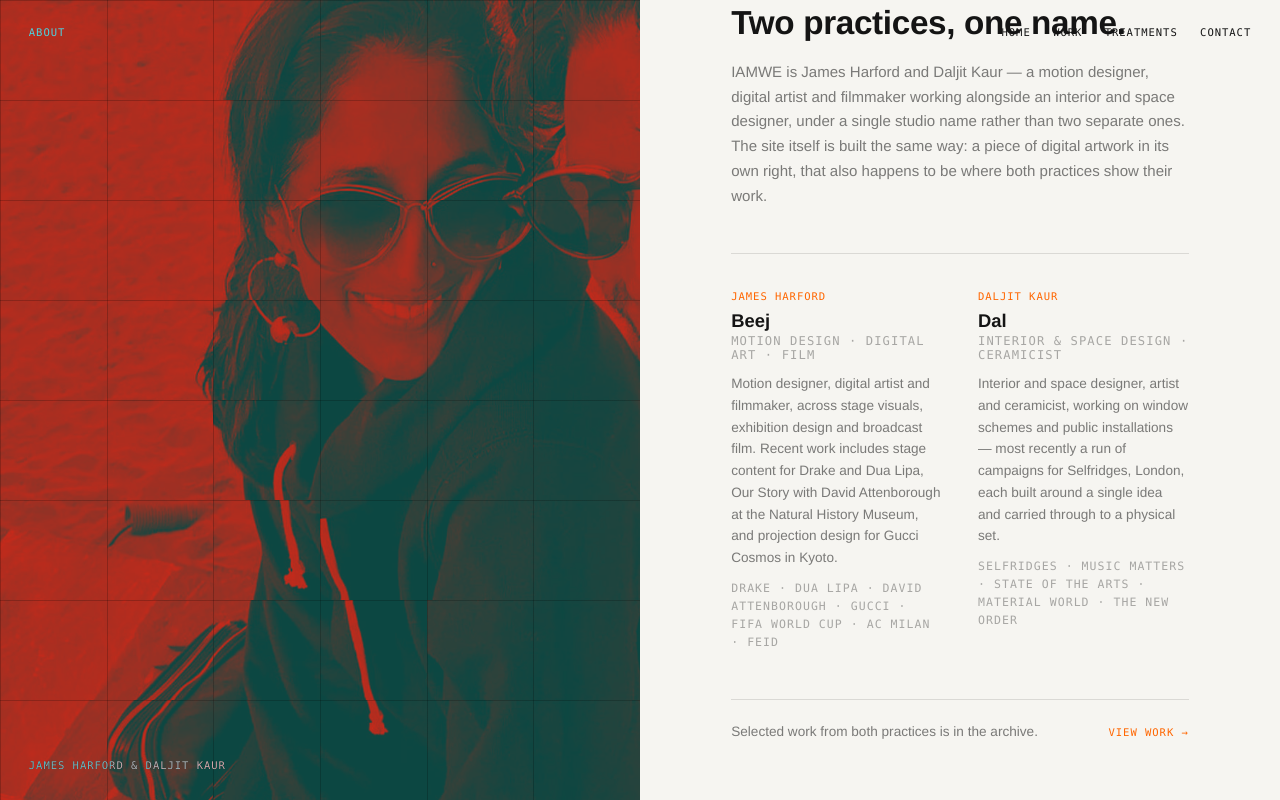
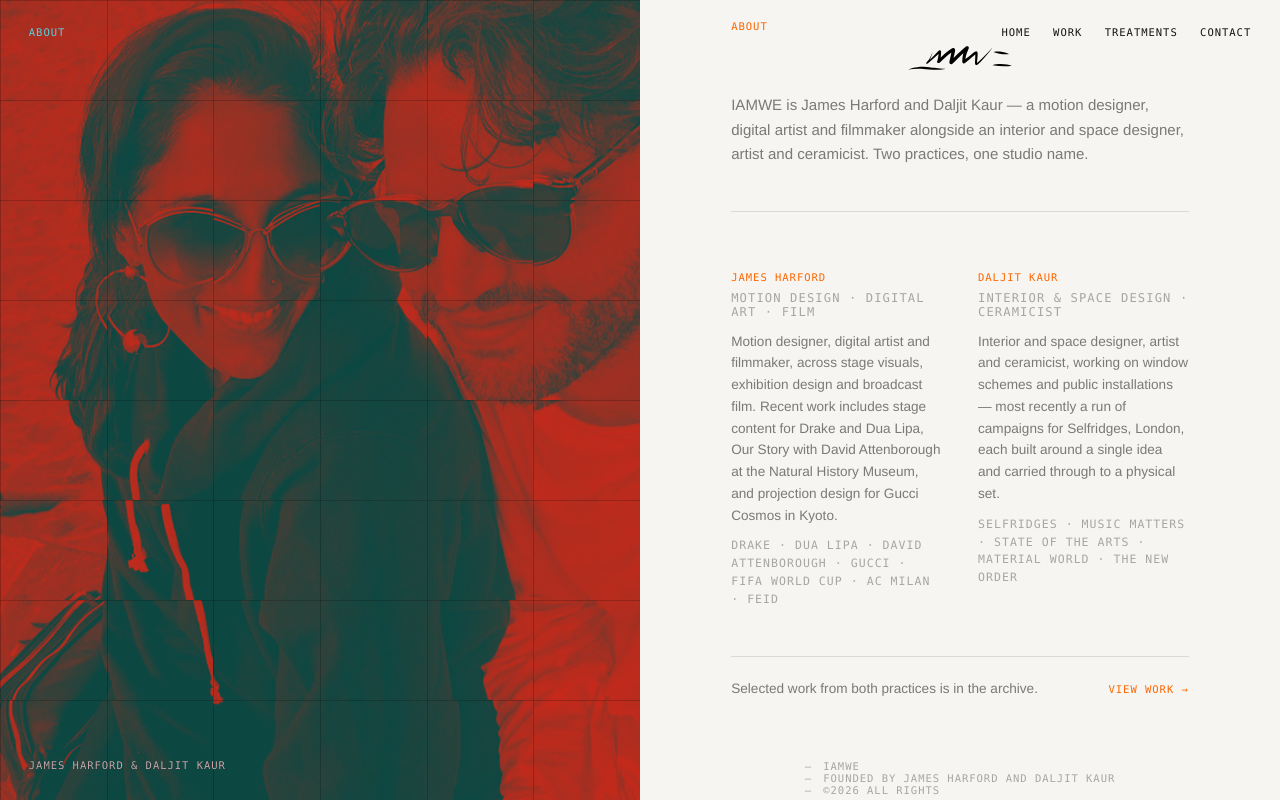
Before and after one commit to Beej-new-futures/IAMWE, a website built with Vite: page about/index.html in a window 1280 px wide. Built offline with nearby package versions, Linux system fonts and the light colour scheme.

Commit message:
About: centre wordmark, rewrite intro

```diff
--- a/about/index.html
+++ b/about/index.html
@@ -60,20 +60,22 @@
 
         <div class="about-intro">
           <span class="eyebrow mono">About</span>
-          <h1>Two practices, one name.</h1>
+          <!-- The wordmark IS the heading. Kept as an <h1> with the mark
+               as its alt text, so the document still has one, and search
+               and screen readers still get "IAMWE" rather than nothing. -->
+          <h1 class="about-wordmark">
+            <img src="/IAMWE_LOGO_TRIM.svg" alt="IAMWE" width="352" height="88">
+          </h1>
           <p>IAMWE is James Harford and Daljit Kaur — a motion designer,
-          digital artist and filmmaker working alongside an interior and
-          space designer, under a single studio name rather than two
-          separate ones. The site itself is built the same way: a piece of
-          digital artwork in its own right, that also happens to be where
-          both practices show their work.</p>
+          digital artist and filmmaker alongside an interior and space
+          designer, artist and ceramicist. Two practices, one studio
+          name.</p>
         </div>
 
         <div class="about-practices">
 
           <div class="about-practice">
             <span class="code mono">James Harford</span>
-            <h2>Beej</h2>
             <span class="role mono">Motion design · Digital art · Film</span>
             <p>Motion designer, digital artist and filmmaker, across stage
             visuals, exhibition design and broadcast film. Recent work
@@ -86,7 +88,6 @@
 
           <div class="about-practice">
             <span class="code mono">Daljit Kaur</span>
-            <h2>Dal</h2>
             <span class="role mono">Interior &amp; space design · Ceramicist</span>
             <p>Interior and space designer, artist and ceramicist, working
             on window schemes and public installations — most recently a
--- a/public/about-hero.js
+++ b/public/about-hero.js
@@ -67,8 +67,24 @@
 
   // How the photo behind the tiles is scaled beyond a plain cover-fit,
   // so a tile can slide its picture without ever exposing a bare edge.
-  // At the largest drag this still leaves comfortable room to spare.
-  const BLEED = 1.22;
+  // Cover-fit is already the least zoom that fills the panel, so this is
+  // the only zoom that is a choice rather than a requirement — every
+  // point of it is picture thrown away. It was 1.22, which on top of a
+  // 4:3 photo in a near-square panel read as punched in. 1.08 is the
+  // floor that still gives the drag below its full range vertically
+  // (see the slack maths in build); going lower means lowering
+  // MAX_DRAG_PX with it, or the clamp simply shortens the drag.
+  const BLEED = 1.08;
+
+  // Where the crop sits. The photo is 4:3 and the panel is close to
+  // square, so cover-fit throws away roughly an eighth of the picture off
+  // each side — and dead centre put that cut through Beej, who is at
+  // about 0.78 across, while spending the left of the frame on empty
+  // sand. 0.5 is centred; higher keeps more of the right-hand side.
+  // These behave exactly like the two halves of object-position, and the
+  // poster underneath is handed them so its crop stays identical.
+  const FOCUS_X = 0.80;
+  const FOCUS_Y = 0.50;
 
   // The brush — how far a fully-engaged tile's picture slides (px, at
   // the brush's own centre — every tile that close in slides about
@@ -77,7 +93,7 @@
   // far behind the real cursor the brush's own centre trails. A lower
   // EASE makes the drag visibly lag further behind the cursor; 1.0
   // would remove the delay entirely and snap straight to it.
-  const MAX_DRAG_PX = 44;
+  const MAX_DRAG_PX = 34;
   const BRUSH_RADIUS_FRAC = 0.42;  // × the shorter side of the panel
   const BRUSH_EASE = 0.055;
   const MOUSE_FADE_MS = 700;
@@ -139,7 +155,12 @@
   mount.appendChild(gridLines);
 
   let cols = 0, rows = 0, cellW = 0, cellH = 0;
-  let slackX = 0, slackY = 0; // px a picture may slide before baring an edge
+  // How far a picture may slide before its own edge enters the tile
+  // window. Four numbers, not two: once FOCUS is off centre the margin
+  // is not the same on both sides — at FOCUS_X 0.8 there is four times
+  // as much room to the left as to the right — and a symmetric clamp
+  // would happily slide a tile straight off its short side.
+  let maxTX = 0, minTX = 0, maxTY = 0, minTY = 0;
   let tiles = []; // { img, ci, cj, ... } — ci/cj are this tile's centre, 0..1
 
   function build() {
@@ -164,7 +185,7 @@
     const ih = poster.naturalHeight || 1200;
     const scale = Math.max(W / iw, H / ih) * BLEED;
     const sw = iw * scale, sh = ih * scale;
-    const offX = (W - sw) / 2, offY = (H - sh) / 2;
+    const offX = (W - sw) * FOCUS_X, offY = (H - sh) * FOCUS_Y;
 
     // How far any single picture may slide before its own edge would
     // enter the tile window. BLEED sets this as a fraction of the panel,
@@ -173,15 +194,23 @@
     // which reads as a black square, since .about-hero sits on ink.
     // Clamping every offset to the real measured slack fixes that at any
     // panel size without zooming the photo further in for everyone.
-    slackX = Math.max(0, (sw - W) / 2 - 1);
-    slackY = Math.max(0, (sh - H) / 2 - 1);
+    // A positive tx slides the picture right, so it is bounded by the
+    // margin sitting off the left edge — which is the side FOCUS ate into.
+    maxTX = Math.max(0, (sw - W) * FOCUS_X - 1);
+    minTX = -Math.max(0, (sw - W) * (1 - FOCUS_X) - 1);
+    maxTY = Math.max(0, (sh - H) * FOCUS_Y - 1);
+    minTY = -Math.max(0, (sh - H) * (1 - FOCUS_Y) - 1);
 
     const src = poster.currentSrc || poster.src;
 
-    // Hand BLEED to the stylesheet so the poster underneath can scale by
-    // exactly the same factor. Both are cover-fit and centred, so one
-    // shared number keeps the backdrop aligned with the tiles to the pixel.
+    // Hand the placement to the stylesheet so the poster underneath lands
+    // in exactly the same spot. object-position takes the focus directly;
+    // making it the transform-origin too means scaling by BLEED pivots on
+    // that same point, which is what keeps the two crops identical rather
+    // than merely similar (scaling about the centre would not).
     mount.style.setProperty('--iw-hero-bleed', String(BLEED));
+    mount.style.setProperty('--iw-hero-focus-x', (FOCUS_X * 100) + '%');
+    mount.style.setProperty('--iw-hero-focus-y', (FOCUS_Y * 100) + '%');
 
     const frag = document.createDocumentFragment();
 
@@ -315,8 +344,8 @@
 
       // Hard stop at the measured bleed margin — drift and drag are
       // summed, so neither one alone staying inside the budget is enough.
-      if (tx > slackX) tx = slackX; else if (tx < -slackX) tx = -slackX;
-      if (ty > slackY) ty = slackY; else if (ty < -slackY) ty = -slackY;
+      if (tx > maxTX) tx = maxTX; else if (tx < minTX) tx = minTX;
+      if (ty > maxTY) ty = maxTY; else if (ty < minTY) ty = minTY;
 
       // translate(), not translate3d() — the 3d form asks for a composited
       // layer per tile, which is the same layer pressure will-change was
--- a/public/about.css
+++ b/public/about.css
@@ -92,6 +92,8 @@
   width: 100%;
   height: 100%;
   object-fit: cover;
+  /* Same focal point the tiles crop to — about-hero.js owns the value. */
+  object-position: var(--iw-hero-focus-x, 50%) var(--iw-hero-focus-y, 50%);
   display: block;
   filter: grayscale(1) contrast(1.15) sepia(1) hue-rotate(310deg) saturate(2.4);
   transition: opacity 0.5s ease;
@@ -107,6 +109,7 @@
    --iw-hero-bleed is written by the JS so the two can never drift. */
 .about-hero.has-hero-live .about-hero-poster {
   transform: scale(var(--iw-hero-bleed, 1.22));
+  transform-origin: var(--iw-hero-focus-x, 50%) var(--iw-hero-focus-y, 50%);
 }
 
 .hero-grid {
@@ -196,12 +199,20 @@
   color: var(--iw-accent);
   margin-bottom: 0.8rem;
 }
-.about-intro h1 {
-  font-size: clamp(1.7rem, 2.6vw, 2.2rem);
-  font-weight: 600;
-  letter-spacing: -0.01em;
-  line-height: 1.25;
-  margin-bottom: 1rem;
+/* The heading is the wordmark, not type. Sized off the measure rather
+   than the viewport so it keeps its proportion to the paragraph beneath
+   it at any width; the SVG is 4:1, so height follows from width. */
+.about-intro h1.about-wordmark {
+  margin-bottom: 1.35rem;
+  line-height: 0;
+}
+.about-intro h1.about-wordmark img {
+  display: block;
+  width: clamp(95px, 23%, 140px);
+  height: auto;
+  /* Centred on the measure, not the panel — it sits over the paragraph
+     it belongs to rather than floating in the middle of the column. */
+  margin-inline: auto;
 }
 .about-intro p {
   font-size: 0.94rem;
@@ -220,15 +231,15 @@
   .about-practices { grid-template-columns: 1fr; }
 }
 
+/* The name in accent is the whole heading for a practice now — "Beej"
+   and "Dal" have gone. It keeps the vertical position they held rather
+   than rising to fill the gap, so the two columns still start on the
+   same line as the rule above them and the block doesn't crowd it. */
 .about-practice .code {
   display: block;
   color: var(--iw-accent);
+  margin-top: 1.45rem;
   margin-bottom: 0.5rem;
-}
-.about-practice h2 {
-  font-size: 1.15rem;
-  font-weight: 600;
-  margin-bottom: 0.15rem;
 }
 .about-practice .role {
   display: block;
```
